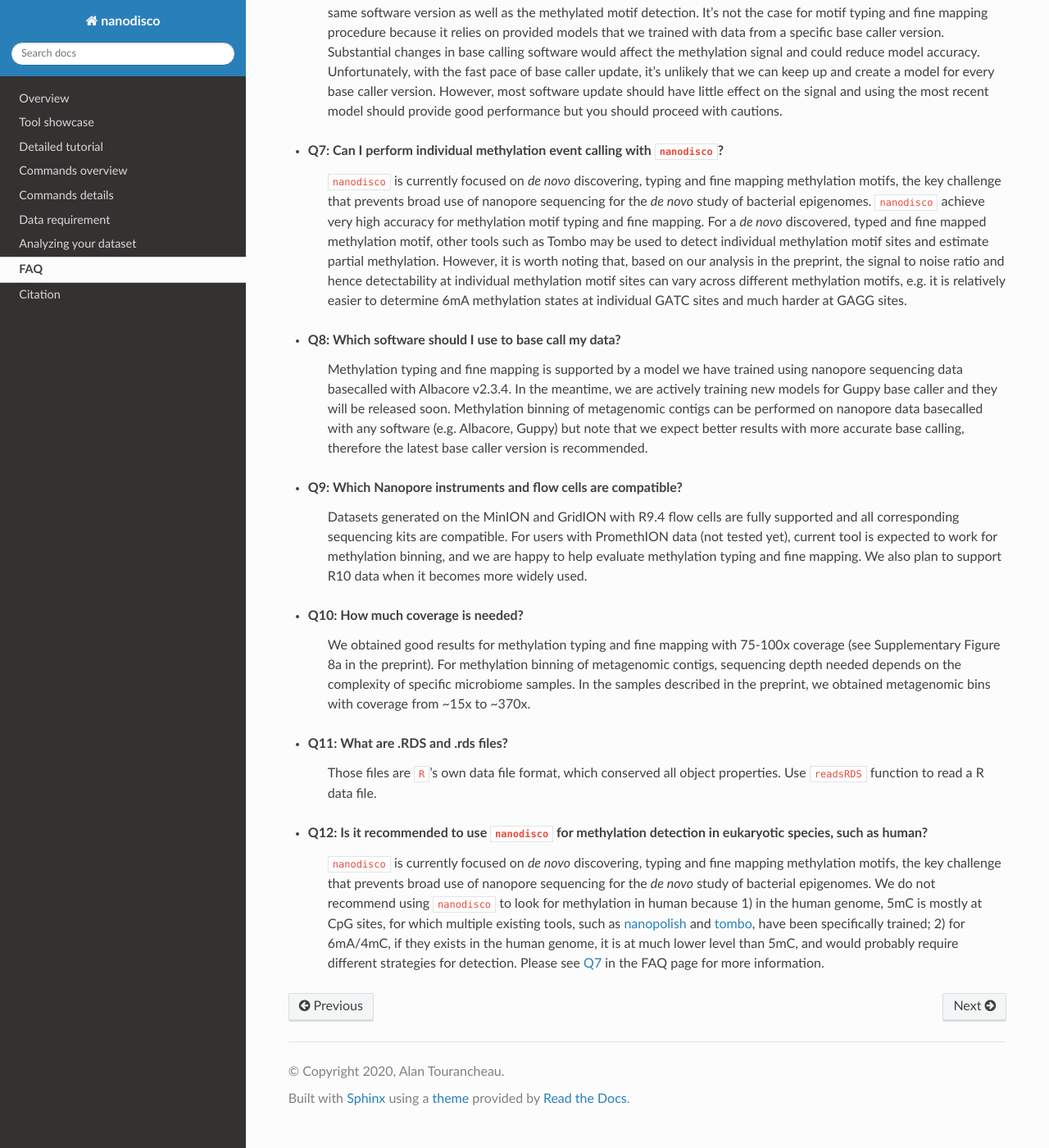
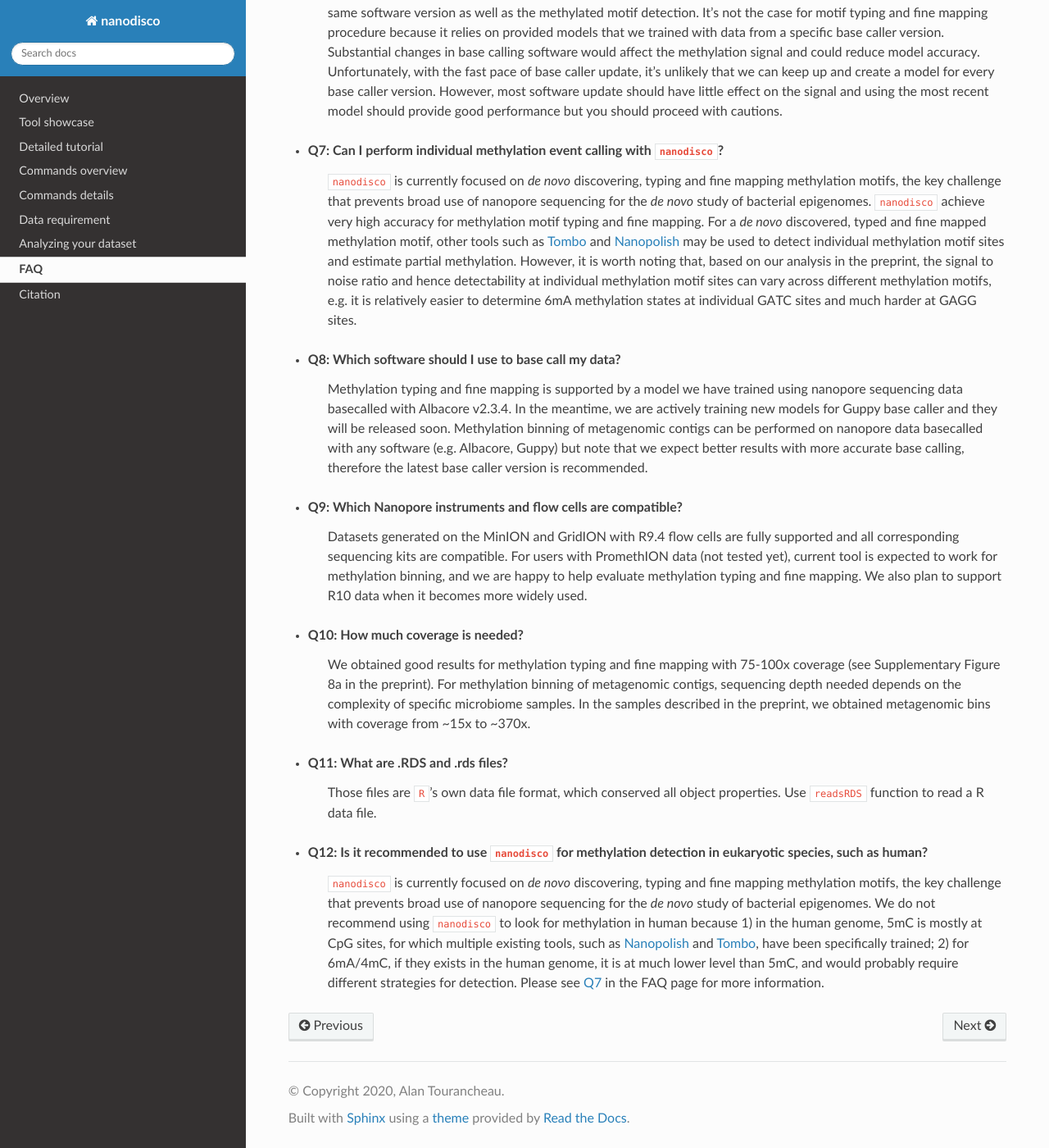
Before and after one commit to fanglab/nanodisco, a Sphinx documentation site: the page built from docs/faq.rst, in a window 1280 px wide and 1400 px high, scrolled down 1001 px. Shown: the whole window at 82% size. Built offline with Sphinx 7.4.7 and the Read the Docs theme 2.0.0, drawn with Linux system fonts in a browser that asks for light colours.

Commit message:
Update faq.rst

```diff
--- a/docs/faq.rst
+++ b/docs/faq.rst
@@ -37,7 +37,7 @@ FAQ
 .. _q_methylation_event:
 
 * Q7: Can I perform individual methylation event calling with ``nanodisco``?
-     ``nanodisco`` is currently focused on *de novo* discovering, typing and fine mapping methylation motifs, the key challenge that prevents broad use of nanopore sequencing for the *de novo* study of bacterial epigenomes. ``nanodisco`` achieve very high accuracy for methylation motif typing and fine mapping. For a *de novo* discovered, typed and fine mapped methylation motif, other tools such as Tombo may be used to detect individual methylation motif sites and estimate partial methylation. However, it is worth noting that, based on our analysis in the preprint, the signal to noise ratio and hence detectability at individual methylation motif sites can vary across different methylation motifs, e.g. it is relatively easier to determine 6mA methylation states at individual GATC sites and much harder at GAGG sites.
+     ``nanodisco`` is currently focused on *de novo* discovering, typing and fine mapping methylation motifs, the key challenge that prevents broad use of nanopore sequencing for the *de novo* study of bacterial epigenomes. ``nanodisco`` achieve very high accuracy for methylation motif typing and fine mapping. For a *de novo* discovered, typed and fine mapped methylation motif, other tools such as `Tombo <https://github.com/nanoporetech/tombo>`_ and `Nanopolish <https://github.com/jts/nanopolish>`_ may be used to detect individual methylation motif sites and estimate partial methylation. However, it is worth noting that, based on our analysis in the preprint, the signal to noise ratio and hence detectability at individual methylation motif sites can vary across different methylation motifs, e.g. it is relatively easier to determine 6mA methylation states at individual GATC sites and much harder at GAGG sites.
 
 .. _q_basecall_version_req:
 
@@ -62,4 +62,4 @@ FAQ
 .. _q_eukaryote:
 
 * Q12: Is it recommended to use ``nanodisco`` for methylation detection in eukaryotic species, such as human?
-     ``nanodisco`` is currently focused on *de novo* discovering, typing and fine mapping methylation motifs, the key challenge that prevents broad use of nanopore sequencing for the *de novo* study of bacterial epigenomes. We do not recommend using ``nanodisco`` to look for methylation in human because 1) in the human genome, 5mC is mostly at CpG sites, for which multiple existing tools, such as `nanopolish <https://github.com/jts/nanopolish>`_ and `tombo <https://github.com/nanoporetech/tombo>`_, have been specifically trained; 2) for 6mA/4mC, if they exists in the human genome, it is at much lower level than 5mC, and would probably require different strategies for detection. Please see `Q7 <https://nanodisco.readthedocs.io/en/latest/faq.html#q-methylation-event>`_ in the FAQ page for more information.
+     ``nanodisco`` is currently focused on *de novo* discovering, typing and fine mapping methylation motifs, the key challenge that prevents broad use of nanopore sequencing for the *de novo* study of bacterial epigenomes. We do not recommend using ``nanodisco`` to look for methylation in human because 1) in the human genome, 5mC is mostly at CpG sites, for which multiple existing tools, such as `Nanopolish <https://github.com/jts/nanopolish>`_ and `Tombo <https://github.com/nanoporetech/tombo>`_, have been specifically trained; 2) for 6mA/4mC, if they exists in the human genome, it is at much lower level than 5mC, and would probably require different strategies for detection. Please see `Q7 <https://nanodisco.readthedocs.io/en/latest/faq.html#q-methylation-event>`_ in the FAQ page for more information.
```
